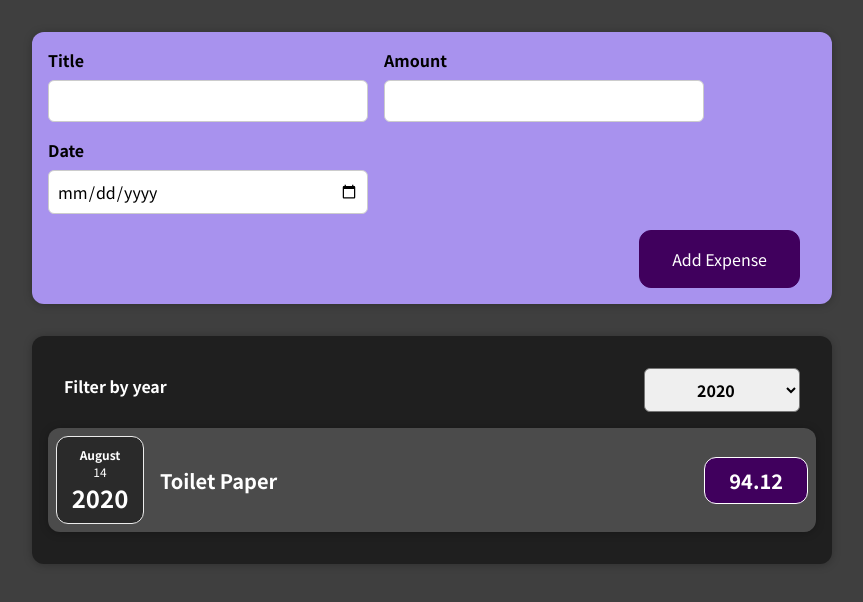
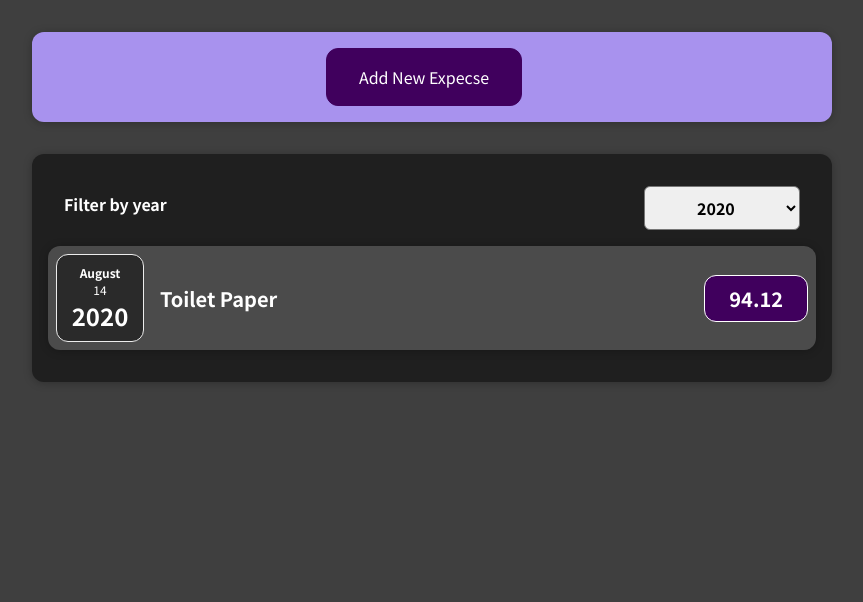
Before and after one commit to devgirlpro/React-Max-Ud, a React (Create React App) app: page / in a window 1280 px wide. Shown: the top 602 px of the page, without its empty margins (208-1071 px from the left). Built offline with nearby package versions, Linux system fonts and the light colour scheme.

Commit message:
added ExpensesList

```diff
--- a/src/App.js
+++ b/src/App.js
@@ -41,6 +41,7 @@ const App = () => {
     };
     return (
         <div>
+
             <NewExpense onAddExpense={addExpenseHandler} />
             <Expenses items={expenses} />
         </div>
--- a/src/components/Expenses/ExpenseItem.jsx
+++ b/src/components/Expenses/ExpenseItem.jsx
@@ -5,6 +5,7 @@ import Card from "../UI/Card";
 
 const ExpenseItem = (props) => {
     return (
+        <li>
             <Card className="expense-item">
                 <ExpenseDate date={props.date} />
 
@@ -13,6 +14,7 @@ const ExpenseItem = (props) => {
                     <div className="expense-item__price">{props.amount}</div>
                 </div>
             </Card>
+        </li>
     );
 };
 
--- a/src/components/Expenses/Expenses.jsx
+++ b/src/components/Expenses/Expenses.jsx
@@ -1,8 +1,8 @@
 import React, { useState } from "react";
-import ExpenseItem from "./ExpenseItem";
+import ExpensesFilter from "./ExpensesFilter";
+import ExpensesList from "./ExpensesList";
+import Card from "../UI/Card";
 import "./Expenses.css";
-import Card from "../UI/Card";
-import ExpensesFilter from "./ExpensesFilter";
 
 const Expenses = (props) => {
     const [filteredYear, setFilteredYear] = useState("2020");
@@ -15,19 +15,6 @@ const Expenses = (props) => {
         return item.date.getFullYear().toString() === filteredYear;
     });
 
-    /*    let expenseContent = <h2>No Expense Found!</h2>;
-
-    if (filteredExpenses.length > 0) {
-        expenseContent = filteredExpenses.map((item) => (
-            <ExpenseItem
-                key={item.id}
-                title={item.title}
-                amount={item.amount}
-                date={item.date}
-            />
-        ));
-    } */
-
     return (
         <div>
             <Card className="expenses">
@@ -35,32 +22,7 @@ const Expenses = (props) => {
                     selected={filteredYear}
                     onchangeFilter={filterChangeHandler}
                 />
-
-                {/* {expenseContent} */}
-
-                {filteredExpenses.length === 0 && <h2>No Expense Found!</h2>}
-                {filteredExpenses.length > 0 &&
-                    filteredExpenses.map((item) => (
-                        <ExpenseItem
-                            key={item.id}
-                            title={item.title}
-                            amount={item.amount}
-                            date={item.date}
-                        />
-                    ))}
-
-                {/*    {filteredExpenses.length === 0 ? (
-                    <h2>No Expense Found!</h2>
-                ) : (
-                    filteredExpenses.map((item) => (
-                        <ExpenseItem
-                            key={item.id}
-                            title={item.title}
-                            amount={item.amount}
-                            date={item.date}
-                        />
-                    ))
-                )} */}
+                <ExpensesList items={filteredExpenses} />
             </Card>
         </div>
     );
--- /dev/null
+++ b/src/components/Expenses/ExpensesList.css
@@ -0,0 +1,9 @@
+.expenses-list {
+    list-style: none;
+    padding: 0;
+}
+
+.expenses-list__fallback {
+    color: white;
+    text-align: center;
+}
--- /dev/null
+++ b/src/components/Expenses/ExpensesList.jsx
@@ -0,0 +1,22 @@
+import React from "react";
+import ExpenseItem from "./ExpenseItem";
+import './ExpensesList.css';
+
+function ExpensesList(props) {
+    return (
+        <ul className="expenses-list">
+            {props.items.length === 0 && <h2 className="expenses-list__fallback ">No Expense Found!</h2>}
+            {props.items.length > 0 &&
+                props.items.map((item) => (
+                    <ExpenseItem
+                        key={item.id}
+                        title={item.title}
+                        amount={item.amount}
+                        date={item.date}
+                    />
+                ))}
+        </ul>
+    );
+}
+
+export default ExpensesList;
--- a/src/components/NewExpense/ExpenseForm.jsx
+++ b/src/components/NewExpense/ExpenseForm.jsx
@@ -1,5 +1,5 @@
 import React, { useState } from "react";
-import './ExpenseForm.css';
+import "./ExpenseForm.css";
 
 const ExpenseForm = (props) => {
     const [enteredTitle, setEnteredTitle] = useState("");
@@ -27,7 +27,7 @@ const ExpenseForm = (props) => {
             date: new Date(enteredDate),
         };
 
-        props.onSaveExpenseData(expenseData)
+        props.onSaveExpenseData(expenseData);
         setEnteredTitle("");
         setEnteredAmount("");
         setEnteredDate("");
@@ -66,10 +66,11 @@ const ExpenseForm = (props) => {
                 </div>
             </div>
             <div className="new-expense__actions">
+                <button onClick={props.onHideForm}>Cansel</button>
                 <button type="submit">Add Expense</button>
             </div>
         </form>
     );
-}
+};
 
 export default ExpenseForm;
--- a/src/components/NewExpense/NewExpense.jsx
+++ b/src/components/NewExpense/NewExpense.jsx
@@ -1,8 +1,10 @@
-import React from "react";
+import React, {useState} from "react";
 import './NewExpense.css';
 import ExpenseForm from "./ExpenseForm";
 
 const NewExpense = (props) => {
+  const [showForm, setShowForm] = useState(false);
+
     const saveExpenseDataHandler = (enteredExpenseData) => {
         const expenseData = {
             ...enteredExpenseData,
@@ -10,9 +12,21 @@ const NewExpense = (props) => {
         };
         props.onAddExpense(expenseData)
     };
+    const displayForm = () => {
+      setShowForm(true);
+      console.log(showForm)
+  };
+  const hideFormHandler = () => {
+    setShowForm(false);
+    console.log(showForm);
+};
     return (
         <div className='new-expense'>
-            <ExpenseForm onSaveExpenseData={saveExpenseDataHandler} />
+           {!showForm && (
+                <button onClick={displayForm}>Add New Expecse</button>
+            )}
+            {showForm && <ExpenseForm onSaveExpenseData={saveExpenseDataHandler} onHideForm={hideFormHandler}/>}
+
         </div>
     );
 };
```
Lines whose indentation alone changed are shown as unchanged.
